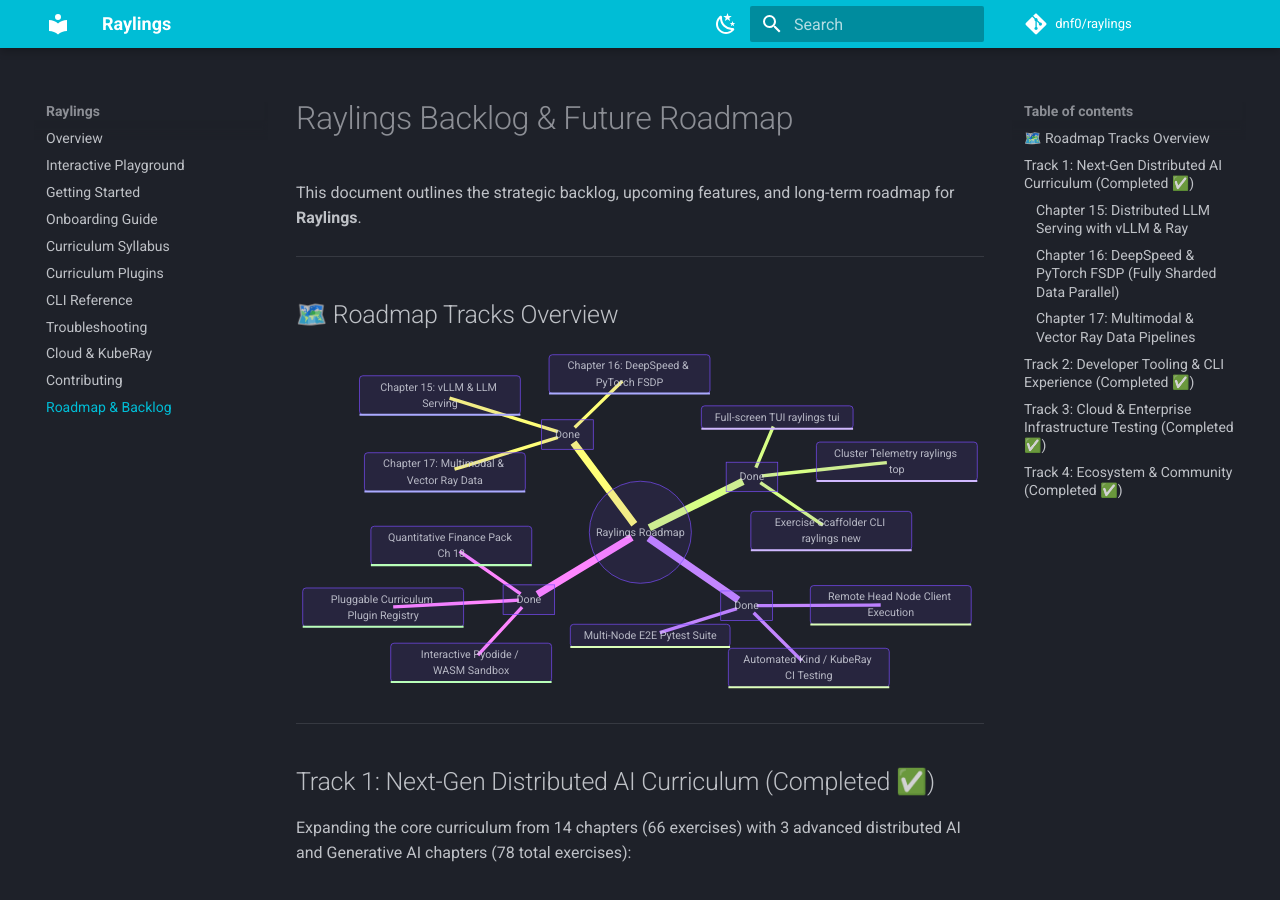
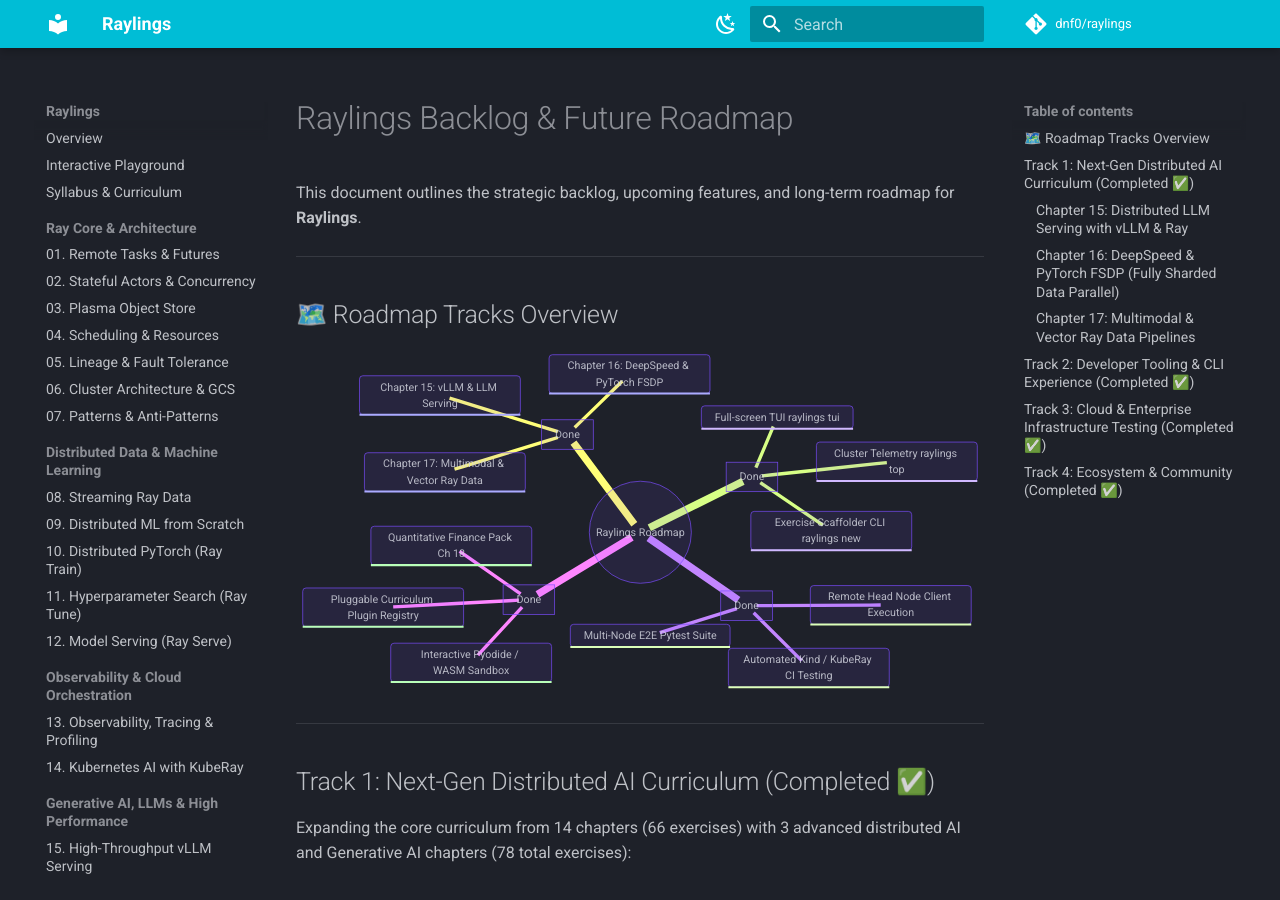
Before and after one commit to dnf0/raylings, an MkDocs documentation site: the page built from docs/ROADMAP.md, in a window 1280 px wide and 900 px high. Built offline with MkDocs 1.6.1 and Material for MkDocs 9.7.7, drawn with Linux system fonts in a browser that asks for light colours; comment, search, counter and statistics services are not loaded.

Commit message:
feat(docs): standardize landing hub, mkdocs navigation, and chapter guide verification

```diff
--- a/mkdocs.yml
+++ b/mkdocs.yml
@@ -1,5 +1,5 @@
 site_name: Raylings
-site_description: An interactive, hands-on CLI learning environment for Python Ray.
+site_description: An interactive, client-side WebAssembly learning platform and comprehensive reference manual for Python Ray.
 site_url: https://dnf0.github.io/raylings/
 site_author: Raylings Contributors
 repo_name: dnf0/raylings
@@ -57,15 +57,30 @@
 nav:
   - Overview: index.md
   - Interactive Playground: playground/index.html
-  - Getting Started: getting-started.md
-  - Onboarding Guide: onboarding-guide.md
-  - Curriculum Syllabus: syllabus.md
-  - Curriculum Plugins: plugins.md
-  - CLI Reference: cli-reference.md
-  - Troubleshooting: troubleshooting.md
-  - Cloud & KubeRay: cloud-kuberay.md
+  - Syllabus & Curriculum: syllabus.md
+  - Ray Core & Architecture:
+      - 01. Remote Tasks & Futures: guides/01-tasks.md
+      - 02. Stateful Actors & Concurrency: guides/02-actors.md
+      - 03. Plasma Object Store: guides/03-object-store.md
+      - 04. Scheduling & Resources: guides/04-resources-scheduling.md
+      - 05. Lineage & Fault Tolerance: guides/05-fault-tolerance.md
+      - 06. Cluster Architecture & GCS: guides/06-cluster-architecture.md
+      - 07. Patterns & Anti-Patterns: guides/07-patterns-and-antipatterns.md
+  - Distributed Data & Machine Learning:
+      - 08. Streaming Ray Data: guides/08-ray-data.md
+      - 09. Distributed ML from Scratch: guides/09-distributed-ml.md
+      - 10. Distributed PyTorch (Ray Train): guides/10-ray-train.md
+      - 11. Hyperparameter Search (Ray Tune): guides/11-ray-tune.md
+      - 12. Model Serving (Ray Serve): guides/12-ray-serve.md
+  - Observability & Cloud Orchestration:
+      - 13. Observability, Tracing & Profiling: guides/13-observability.md
+      - 14. Kubernetes AI with KubeRay: guides/14-kuberay.md
+  - Generative AI, LLMs & High Performance:
+      - 15. High-Throughput vLLM Serving: guides/15-vllm-and-llms.md
+      - 16. Multi-Node LLM Training (FSDP): guides/16-fsdp-deepspeed.md
+      - 17. Multimodal Embeddings & Vector RAG: guides/17-multimodal-vectors.md
+      - 18. Quantitative Finance Risk Engines: guides/18-quant-finance.md
   - Contributing: contributing.md
-  - Roadmap & Backlog: ROADMAP.md
 
 exclude_docs: |
   superpowers/**
@@ -75,3 +90,10 @@
   superpowers/**
   playground/**
   ONBOARDING.md
+  getting-started.md
+  onboarding-guide.md
+  cli-reference.md
+  plugins.md
+  cloud-kuberay.md
+  troubleshooting.md
+  ROADMAP.md
```
Also changed, not shown: docs/index.md (+69 -184 lines), 3 other files.
